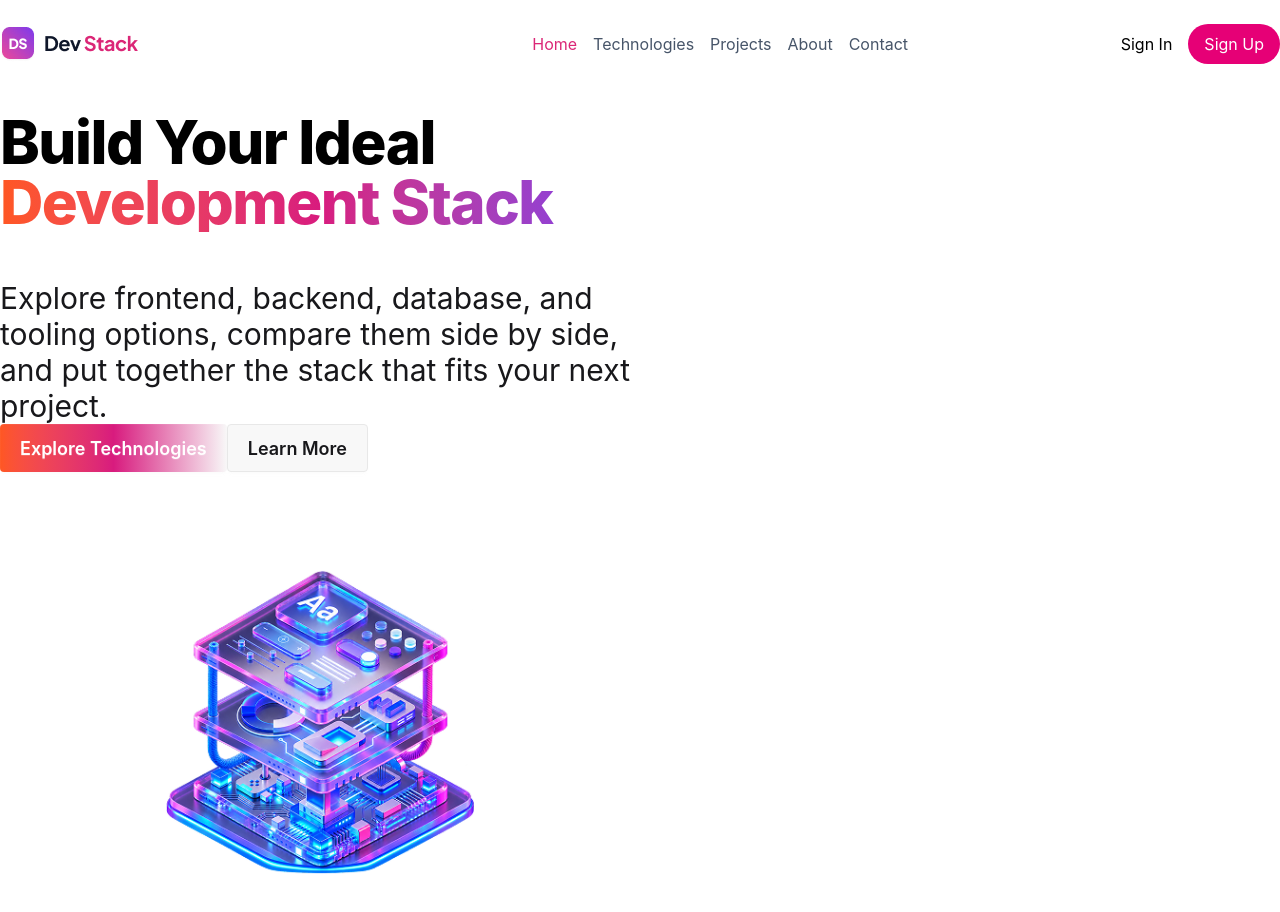
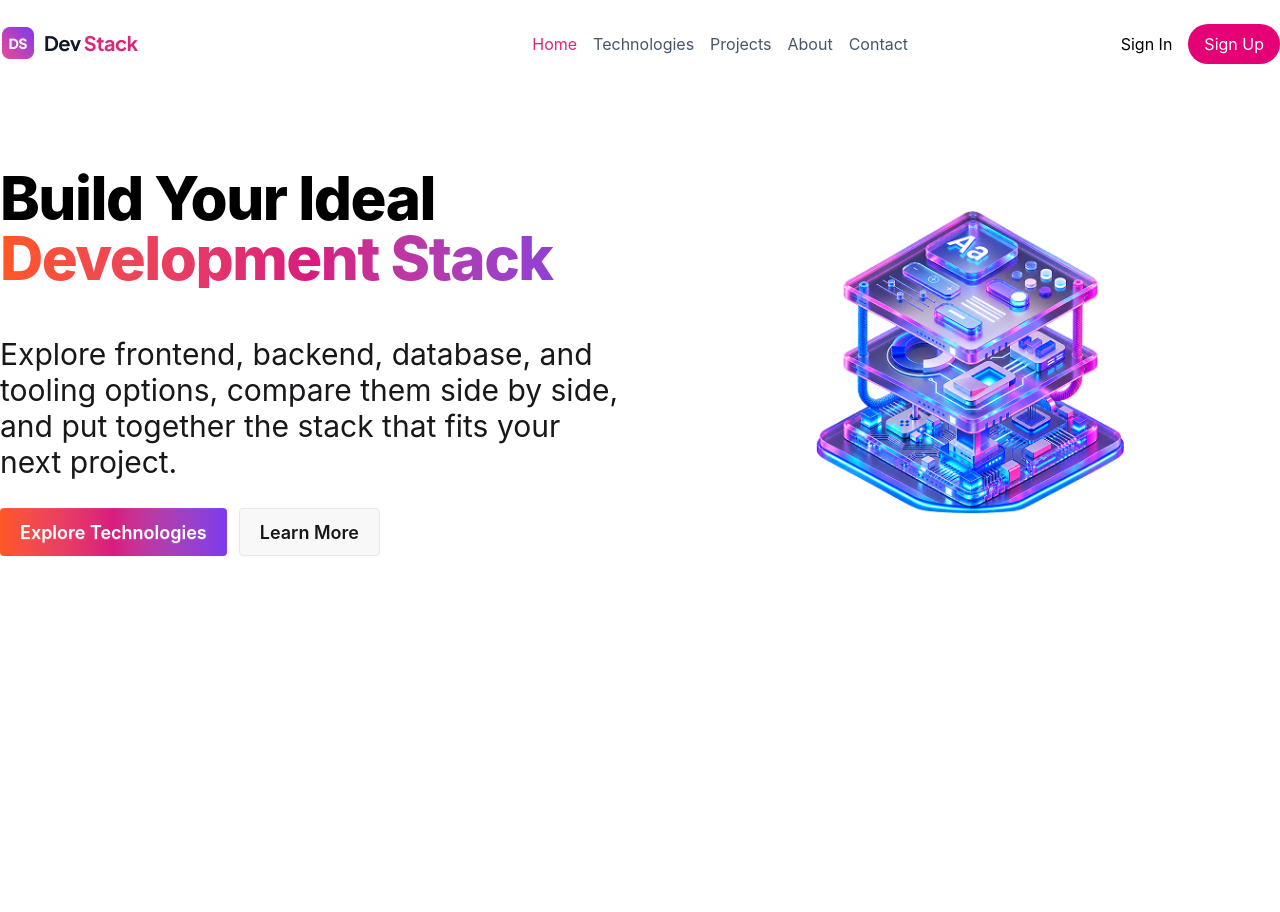
Before and after one commit to ovisl9614/react-assignment, a React (Vite) app: page / in a window 1280 px wide. Shown: the top 912 px of the page. After the commit the page ends 800 px from the top, so only its background shows below. Built offline with nearby package versions, Linux system fonts and the light colour scheme.

Commit message:
fix hero section

```diff
--- a/src/components/Banner.tsx
+++ b/src/components/Banner.tsx
@@ -1,40 +1,58 @@
 import React from 'react';
-import Bannerr from '../assets/banner-stack.png'
-
+import Bannerr from '../assets/banner-stack.png';
 
 const Banner = () => {
     return (
+        <div className="min-h-[400px] my-28 container mx-auto">
 
-        <div className='min-h-[400px] my-28 container mx-auto'>
-
+            {/* Flex Parent */}
             <div className="flex items-center justify-between gap-10">
 
-        <div className='w-1/2'>
+                {/* LEFT SIDE */}
+                <div className="w-1/2">
 
                   <h2 className="tracking-[-1.5px] text-6xl font-extrabold text-black">
-        Build Your Ideal</h2>
+                        Build Your Ideal
+                  </h2>
 
-      <h2 className= "tracking-[-1.5px] text-6xl font-extrabold bg-linear-to-r from-[#FF5722] via-[#D81B7E] to-[#7C3AED] bg-clip-text text-transparent">
-     Development Stack</h2>
+                  <h2 className="tracking-[-1.5px] text-6xl font-extrabold bg-linear-to-r from-[#FF5722] via-[#D81B7E] to-[#7C3AED] bg-clip-text text-transparent">
+                        Development Stack
+                  </h2>
 
                   <br />
-     <p className="text-3xl mt-6">Explore frontend, backend, database, and tooling options,
+
+                  <p className="text-3xl mt-6">
+                        Explore frontend, backend, database, and tooling options,
                         compare them side by side, and put together the stack that fits your
-       next project.</p>
+                        next project.
+                  </p>
 
-       <div> <button className="btn btn-lg border-none text-white bg-linear-to-r from-[#FF5722] via-[#D81B7E] t0-[#7C3AED]">Explore Technologies</button>
+                    {/* BUTTONS */}
+                    <div className="flex gap-3 mt-7">
 
-       <button className="btn btn-lg">Learn More</button>
+                        <button className="btn btn-lg border-none text-white bg-linear-to-r from-[#FF5722] via-[#D81B7E] to-[#7C3AED]">
+                            Explore Technologies
+                        </button>
+
+                        <button className="btn btn-lg">
+                            Learn More
+                        </button>
+
                     </div>
 
                 </div>
+
+                {/* RIGHT SIDE IMAGE */}
+                <div className="w-1/2 flex justify-center">
+                    <img
+                        src={Bannerr}
+                        alt="Development Stack"
+                        className="w-full max-w-[500px]"
+                    />
                 </div>
 
-        <div className='w-1/2 flex justify-center'>
-        <img src={Bannerr}
-        alt="Development Stact"
-        className='w-full max-w-[500px]' />
             </div>
+
         </div>
     );
 };
```
Lines whose indentation alone changed are shown as unchanged.
